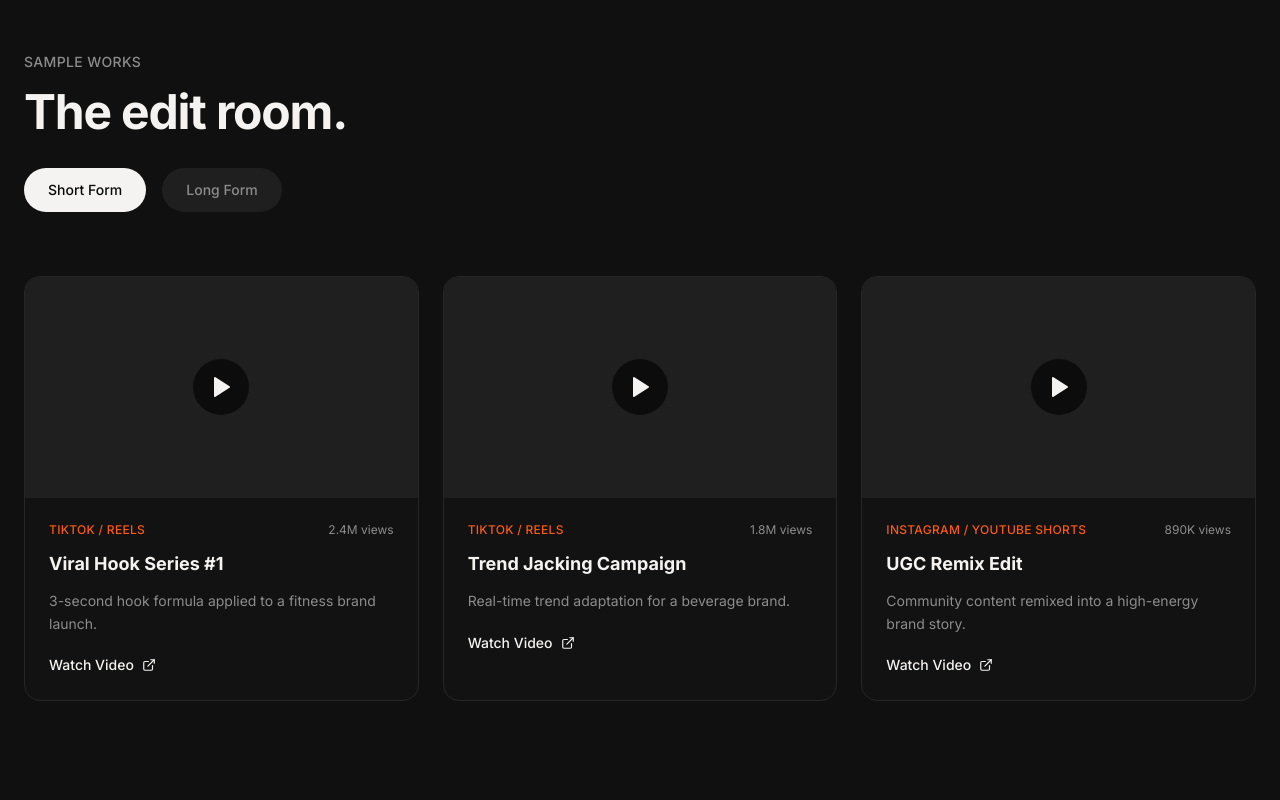
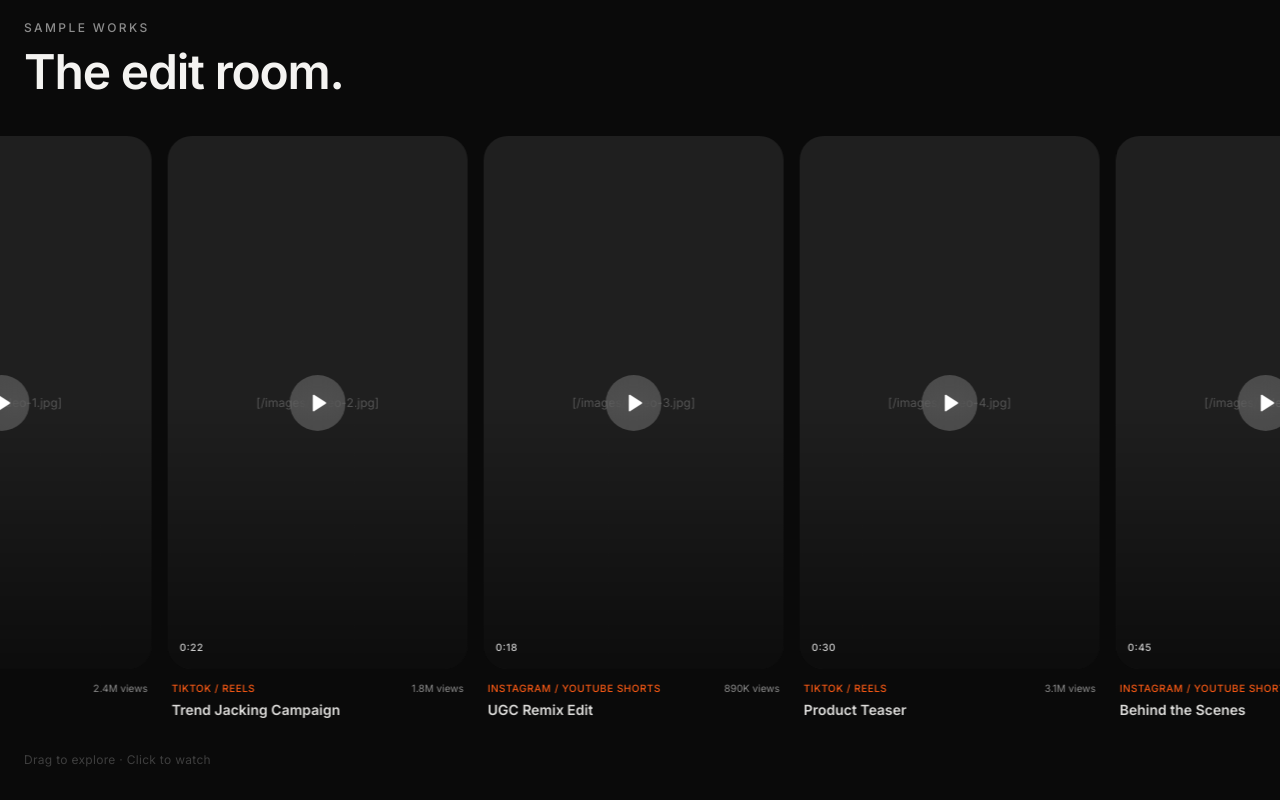
Before and after one commit to Mackie05/my-portfolio, a Next.js app: page / in a window 1280 px wide. Shown: the part 2500-3300 px from the top of the page. Built offline with nearby package versions, Linux system fonts and the light colour scheme.

Commit message:
Fix mirage with transform-based infinite carousel

```diff
--- a/components/sections/SampleWorks.tsx
+++ b/components/sections/SampleWorks.tsx
@@ -1,136 +1,315 @@
 "use client";
 
-import { useState } from "react";
+import { useRef, useEffect, useState, useCallback } from "react";
 import { motion, AnimatePresence } from "framer-motion";
-import { Play, ExternalLink } from "lucide-react";
+import { Play, X } from "lucide-react";
 
-const videos = {
-  shortForm: [
+const videos = [
   {
+    id: 1,
     title: "Viral Hook Series #1",
     platform: "TikTok / Reels",
     views: "2.4M views",
-      description: "3-second hook formula applied to a fitness brand launch.",
+    thumbnail: "/images/video-1.jpg",
+    videoUrl: "https://www.youtube.com/embed/YOUR_VIDEO_ID_1?autoplay=1&mute=0",
+    duration: "0:15",
   },
   {
+    id: 2,
     title: "Trend Jacking Campaign",
     platform: "TikTok / Reels",
     views: "1.8M views",
-      description: "Real-time trend adaptation for a beverage brand.",
+    thumbnail: "/images/video-2.jpg",
+    videoUrl: "https://www.youtube.com/embed/YOUR_VIDEO_ID_2?autoplay=1&mute=0",
+    duration: "0:22",
   },
   {
+    id: 3,
     title: "UGC Remix Edit",
     platform: "Instagram / YouTube Shorts",
     views: "890K views",
-      description: "Community content remixed into a high-energy brand story.",
-    },
-  ],
-  longForm: [
-    {
-      title: "Behind the Brand",
-      platform: "YouTube",
-      views: "450K views",
-      description: "A 12-minute documentary on a DTC brand's origin story.",
+    thumbnail: "/images/video-3.jpg",
+    videoUrl: "https://www.youtube.com/embed/YOUR_VIDEO_ID_3?autoplay=1&mute=0",
+    duration: "0:18",
   },
   {
-      title: "Product Deep Dive",
-      platform: "YouTube",
-      views: "320K views",
-      description: "Cinematic product breakdown with motion graphics.",
+    id: 4,
+    title: "Product Teaser",
+    platform: "TikTok / Reels",
+    views: "3.1M views",
+    thumbnail: "/images/video-4.jpg",
+    videoUrl: "https://www.youtube.com/embed/YOUR_VIDEO_ID_4?autoplay=1&mute=0",
+    duration: "0:30",
   },
   {
-      title: "Founder Interview",
-      platform: "YouTube / Podcast",
-      views: "180K views",
-      description: "Multi-camera interview series with dynamic B-roll.",
+    id: 5,
+    title: "Behind the Scenes",
+    platform: "Instagram / YouTube Shorts",
+    views: "1.2M views",
+    thumbnail: "/images/video-5.jpg",
+    videoUrl: "https://www.youtube.com/embed/YOUR_VIDEO_ID_5?autoplay=1&mute=0",
+    duration: "0:45",
   },
-  ],
+  {
+    id: 6,
+    title: "Day in the Life",
+    platform: "TikTok / Reels",
+    views: "5.7M views",
+    thumbnail: "/images/video-6.jpg",
+    videoUrl: "https://www.youtube.com/embed/YOUR_VIDEO_ID_6?autoplay=1&mute=0",
+    duration: "0:20",
+  },
+];
+
+// 5 identical sets for seamless infinite loop
+const allVideos = [...videos, ...videos, ...videos, ...videos, ...videos];
+
+function VideoModal({ video, onClose }: { video: typeof videos[0]; onClose: () => void }) {
+  return (
+    <motion.div
+      initial={{ opacity: 0 }}
+      animate={{ opacity: 1 }}
+      exit={{ opacity: 0 }}
+      transition={{ duration: 0.3 }}
+      className="fixed inset-0 z-[9999] flex items-center justify-center p-6"
+      onClick={onClose}
+    >
+      <div className="absolute inset-0 bg-black/80 backdrop-blur-xl" />
+
+      <button
+        onClick={onClose}
+        className="absolute top-6 right-6 z-50 w-10 h-10 rounded-full bg-white/10 flex items-center justify-center hover:bg-white/20 transition-colors"
+      >
+        <X className="h-5 w-5 text-white" />
+      </button>
+
+      <motion.div
+        initial={{ scale: 0.8, opacity: 0 }}
+        animate={{ scale: 1, opacity: 1 }}
+        exit={{ scale: 0.8, opacity: 0 }}
+        transition={{ duration: 0.4, ease: [0.23, 1, 0.32, 1] }}
+        className="relative z-10 w-full max-w-[400px] aspect-[9/16] rounded-3xl overflow-hidden shadow-2xl"
+        onClick={(e) => e.stopPropagation()}
+      >
+        <iframe
+          src={video.videoUrl}
+          title={video.title}
+          className="absolute inset-0 w-full h-full"
+          allow="accelerometer; autoplay; clipboard-write; encrypted-media; gyroscope; picture-in-picture"
+          allowFullScreen
+        />
+      </motion.div>
+
+      <motion.div
+        initial={{ y: 20, opacity: 0 }}
+        animate={{ y: 0, opacity: 1 }}
+        exit={{ y: 20, opacity: 0 }}
+        transition={{ delay: 0.1, duration: 0.3 }}
+        className="absolute bottom-8 left-0 right-0 text-center z-10"
+      >
+        <p className="text-xs text-white/50 tracking-wider uppercase mb-1">{video.platform}</p>
+        <h3 className="text-lg font-semibold text-white">{video.title}</h3>
+        <p className="text-sm text-white/60 mt-1">{video.views}</p>
+      </motion.div>
+    </motion.div>
+  );
+}
+
+function VideoCard({ video, onClick }: { video: typeof videos[0]; onClick: () => void }) {
+  return (
+    <motion.div
+      className="relative flex-shrink-0 w-[260px] md:w-[300px] cursor-pointer"
+      whileHover={{ scale: 1.02 }}
+      transition={{ duration: 0.4, ease: [0.23, 1, 0.32, 1] }}
+      onClick={onClick}
+    >
+      <div className="relative aspect-[9/16] rounded-3xl overflow-hidden bg-muted">
+        <div className="absolute inset-0 bg-gradient-to-t from-black/60 via-transparent to-transparent z-10" />
+        <div className="absolute inset-0 flex items-center justify-center">
+          <span className="text-xs text-muted-foreground/50">[{video.thumbnail}]</span>
+        </div>
+        <div className="absolute inset-0 flex items-center justify-center z-20">
+          <div className="w-14 h-14 rounded-full bg-white/20 backdrop-blur-md flex items-center justify-center">
+            <Play className="h-5 w-5 fill-white text-white ml-0.5" />
+          </div>
+        </div>
+        <div className="absolute bottom-3 left-3 z-20">
+          <span className="text-[10px] font-medium text-white/80 tracking-wider uppercase">
+            {video.duration}
+          </span>
+        </div>
+      </div>
+
+      <div className="mt-3 px-1">
+        <div className="flex items-center justify-between mb-1">
+          <span className="text-[10px] font-medium text-accent tracking-wider uppercase">
+            {video.platform}
+          </span>
+          <span className="text-[10px] text-muted-foreground">{video.views}</span>
+        </div>
+        <h3 className="text-sm font-semibold leading-snug text-foreground/90">{video.title}</h3>
+      </div>
+    </motion.div>
+  );
+}
+
+export function SampleWorks() {
+  const trackRef = useRef<HTMLDivElement>(null);
+  const [selectedVideo, setSelectedVideo] = useState<typeof videos[0] | null>(null);
+
+  const isHoveredRef = useRef(false);
+  const isDraggingRef = useRef(false);
+  const hasModalRef = useRef(false);
+  const dragStartRef = useRef(0);
+  const translateStartRef = useRef(0);
+  const didDragRef = useRef(false);
+  const translateXRef = useRef(0);
+  const setWidthRef = useRef(0);
+
+  useEffect(() => {
+    hasModalRef.current = !!selectedVideo;
+  }, [selectedVideo]);
+
+  // Calculate set width after mount
+  useEffect(() => {
+    const calculateWidth = () => {
+      const totalWidth = trackRef.current?.scrollWidth || 0;
+      setWidthRef.current = totalWidth / 5;
+      // Start at set 3 (middle)
+      translateXRef.current = -setWidthRef.current * 2;
+      if (trackRef.current) {
+        trackRef.current.style.transform = `translateX(${translateXRef.current}px)`;
+      }
+    };
+    setTimeout(calculateWidth, 100);
+  }, []);
+
+  // Smooth auto-scroll with transform (no scrollLeft = no mirage)
+  useEffect(() => {
+    let animationId: number;
+
+    const animate = () => {
+      if (!isHoveredRef.current && !hasModalRef.current && !isDraggingRef.current) {
+        const W = setWidthRef.current;
+        if (W > 0) {
+          translateXRef.current -= 0.4; // Constant speed, no jumps
+
+          // Seamless wrap: when we scroll past set 4, jump back to set 3
+          if (translateXRef.current <= -W * 4) {
+            translateXRef.current += W;
+          }
+          // Seamless wrap: when we scroll before set 2, jump forward to set 3
+          if (translateXRef.current > -W) {
+            translateXRef.current -= W;
+          }
+
+          if (trackRef.current) {
+            trackRef.current.style.transform = `translateX(${translateXRef.current}px)`;
+          }
+        }
+      }
+      animationId = requestAnimationFrame(animate);
     };
 
-export function SampleWorks() {
-  const [activeTab, setActiveTab] = useState<"shortForm" | "longForm">("shortForm");
+    animationId = requestAnimationFrame(animate);
+    return () => cancelAnimationFrame(animationId);
+  }, []);
+
+  // Drag handlers
+  const handleMouseDown = useCallback((e: React.MouseEvent) => {
+    isDraggingRef.current = true;
+    didDragRef.current = false;
+    dragStartRef.current = e.pageX;
+    translateStartRef.current = translateXRef.current;
+  }, []);
+
+  const handleMouseMove = useCallback((e: React.MouseEvent) => {
+    if (!isDraggingRef.current) return;
+    e.preventDefault();
+
+    const walk = (e.pageX - dragStartRef.current) * 1.5;
+    if (Math.abs(e.pageX - dragStartRef.current) > 5) {
+      didDragRef.current = true;
+    }
+
+    const W = setWidthRef.current;
+    translateXRef.current = translateStartRef.current + walk;
+
+    // Wrap during drag
+    if (W > 0) {
+      if (translateXRef.current <= -W * 4) translateXRef.current += W;
+      if (translateXRef.current > -W) translateXRef.current -= W;
+    }
+
+    if (trackRef.current) {
+      trackRef.current.style.transform = `translateX(${translateXRef.current}px)`;
+    }
+  }, []);
+
+  const handleMouseUp = useCallback(() => {
+    isDraggingRef.current = false;
+  }, []);
+
+  const handleClick = useCallback((video: typeof videos[0]) => {
+    if (!didDragRef.current) {
+      setSelectedVideo(video);
+    }
+  }, []);
 
   return (
-    <section className="py-32 px-6 max-w-7xl mx-auto bg-muted/30">
-      <motion.div
-        initial={{ opacity: 0, y: 20 }}
-        whileInView={{ opacity: 1, y: 0 }}
-        viewport={{ once: true }}
-        transition={{ duration: 0.6 }}
-        className="mb-16"
-      >
-        <p className="text-sm font-medium text-muted-foreground uppercase tracking-wide mb-4">
+    <>
+      <section className="py-24 bg-background">
+        <div className="px-6 max-w-7xl mx-auto mb-10">
+          <p className="text-xs font-medium text-muted-foreground tracking-[0.2em] uppercase mb-3">
             Sample Works
           </p>
-        <h2 className="text-4xl md:text-5xl font-bold tracking-tight mb-8">
+          <h2 className="text-4xl md:text-5xl font-semibold tracking-tight">
             The edit room.
           </h2>
+        </div>
 
-        <div className="flex gap-4">
-          <button
-            onClick={() => setActiveTab("shortForm")}
-            className={`px-6 py-3 rounded-full text-sm font-medium transition-all ${
-              activeTab === "shortForm"
-                ? "bg-foreground text-background"
-                : "bg-muted text-muted-foreground hover:text-foreground"
-            }`}
+        {/* Carousel Container */}
+        <div
+          className="overflow-hidden cursor-grab active:cursor-grabbing select-none"
+          onMouseEnter={() => { isHoveredRef.current = true; }}
+          onMouseLeave={() => {
+            isHoveredRef.current = false;
+            isDraggingRef.current = false;
+          }}
+          onMouseDown={handleMouseDown}
+          onMouseMove={handleMouseMove}
+          onMouseUp={handleMouseUp}
         >
-            Short Form
-          </button>
-          <button
-            onClick={() => setActiveTab("longForm")}
-            className={`px-6 py-3 rounded-full text-sm font-medium transition-all ${
-              activeTab === "longForm"
-                ? "bg-foreground text-background"
-                : "bg-muted text-muted-foreground hover:text-foreground"
-            }`}
+          <div
+            ref={trackRef}
+            className="flex gap-4 px-6 will-change-transform"
+            style={{ transform: "translateX(0px)" }}
           >
-            Long Form
-          </button>
-        </div>
-      </motion.div>
-
-      <AnimatePresence mode="wait">
-        <motion.div
-          key={activeTab}
-          initial={{ opacity: 0, y: 20 }}
-          animate={{ opacity: 1, y: 0 }}
-          exit={{ opacity: 0, y: -20 }}
-          transition={{ duration: 0.4 }}
-          className="grid grid-cols-1 md:grid-cols-3 gap-6"
-        >
-          {videos[activeTab].map((video, i) => (
-            <motion.div
-              key={video.title}
-              initial={{ opacity: 0, y: 20 }}
-              animate={{ opacity: 1, y: 0 }}
-              transition={{ delay: i * 0.1 }}
-              className="group relative bg-card rounded-2xl overflow-hidden border border-border hover:border-accent/50 transition-colors"
-            >
-              <div className="aspect-video bg-muted relative flex items-center justify-center">
-                <div className="w-14 h-14 rounded-full bg-background/90 flex items-center justify-center group-hover:scale-110 transition-transform">
-                  <Play className="h-6 w-6 fill-foreground" />
+            {allVideos.map((video, index) => (
+              <VideoCard
+                key={`${video.id}-${index}`}
+                video={video}
+                onClick={() => handleClick(video)}
+              />
+            ))}
           </div>
         </div>
-              <div className="p-6 space-y-3">
-                <div className="flex items-center justify-between">
-                  <span className="text-xs font-medium text-accent uppercase tracking-wide">
-                    {video.platform}
-                  </span>
-                  <span className="text-xs text-muted-foreground">{video.views}</span>
+
+        <div className="px-6 max-w-7xl mx-auto mt-8">
+          <p className="text-xs text-muted-foreground/40 tracking-wide">
+            Drag to explore · Click to watch
+          </p>
         </div>
-                <h3 className="text-lg font-bold">{video.title}</h3>
-                <p className="text-sm text-muted-foreground leading-relaxed">
-                  {video.description}
-                </p>
-                <button className="inline-flex items-center gap-2 text-sm font-medium hover:text-accent transition-colors pt-2">
-                  Watch Video <ExternalLink className="h-3.5 w-3.5" />
-                </button>
-              </div>
-            </motion.div>
-          ))}
-        </motion.div>
+      </section>
+
+      <AnimatePresence>
+        {selectedVideo && (
+          <VideoModal
+            video={selectedVideo}
+            onClose={() => setSelectedVideo(null)}
+          />
+        )}
       </AnimatePresence>
-    </section>
+    </>
   );
 }
```
Lines whose indentation alone changed are shown as unchanged.
